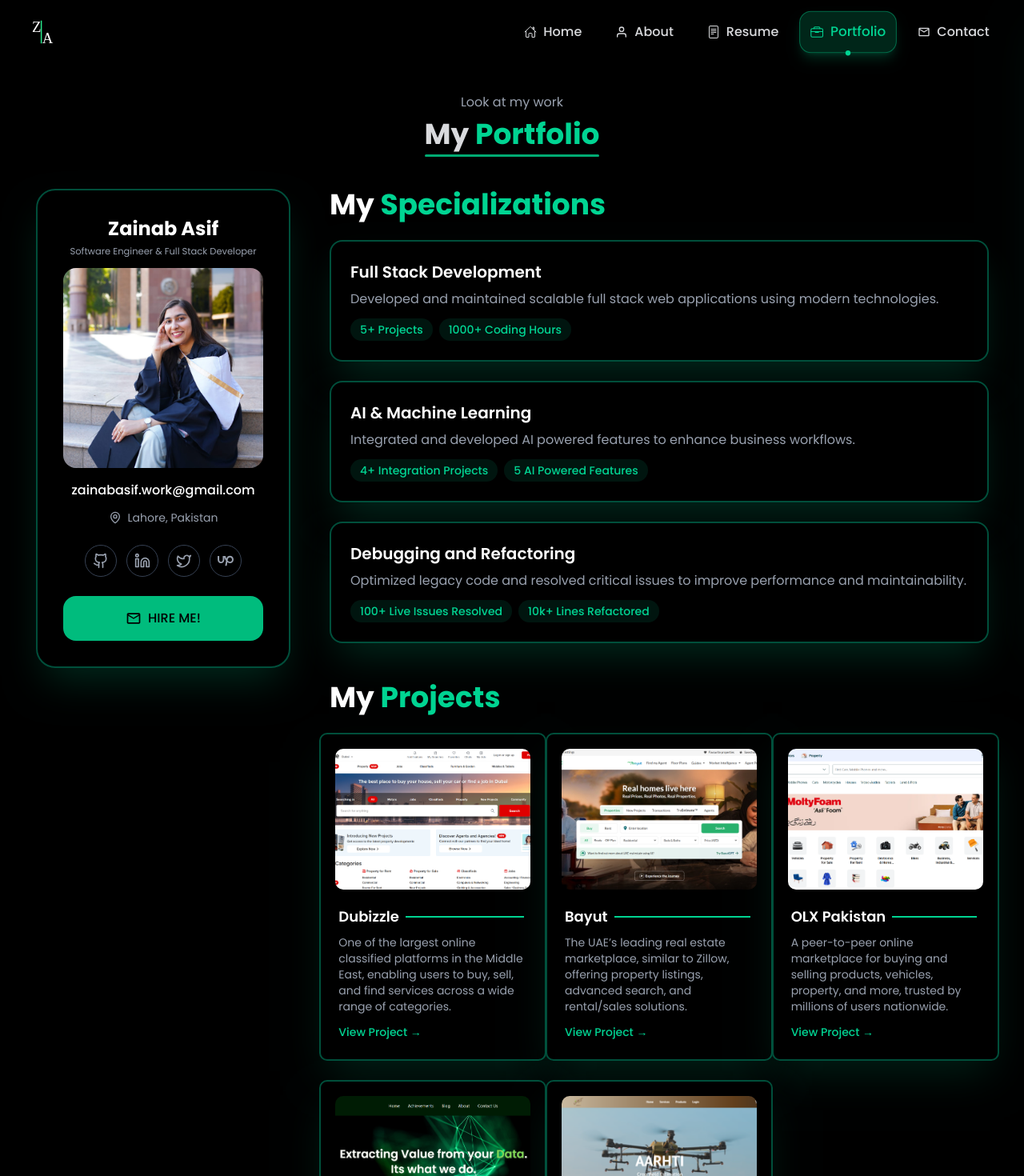
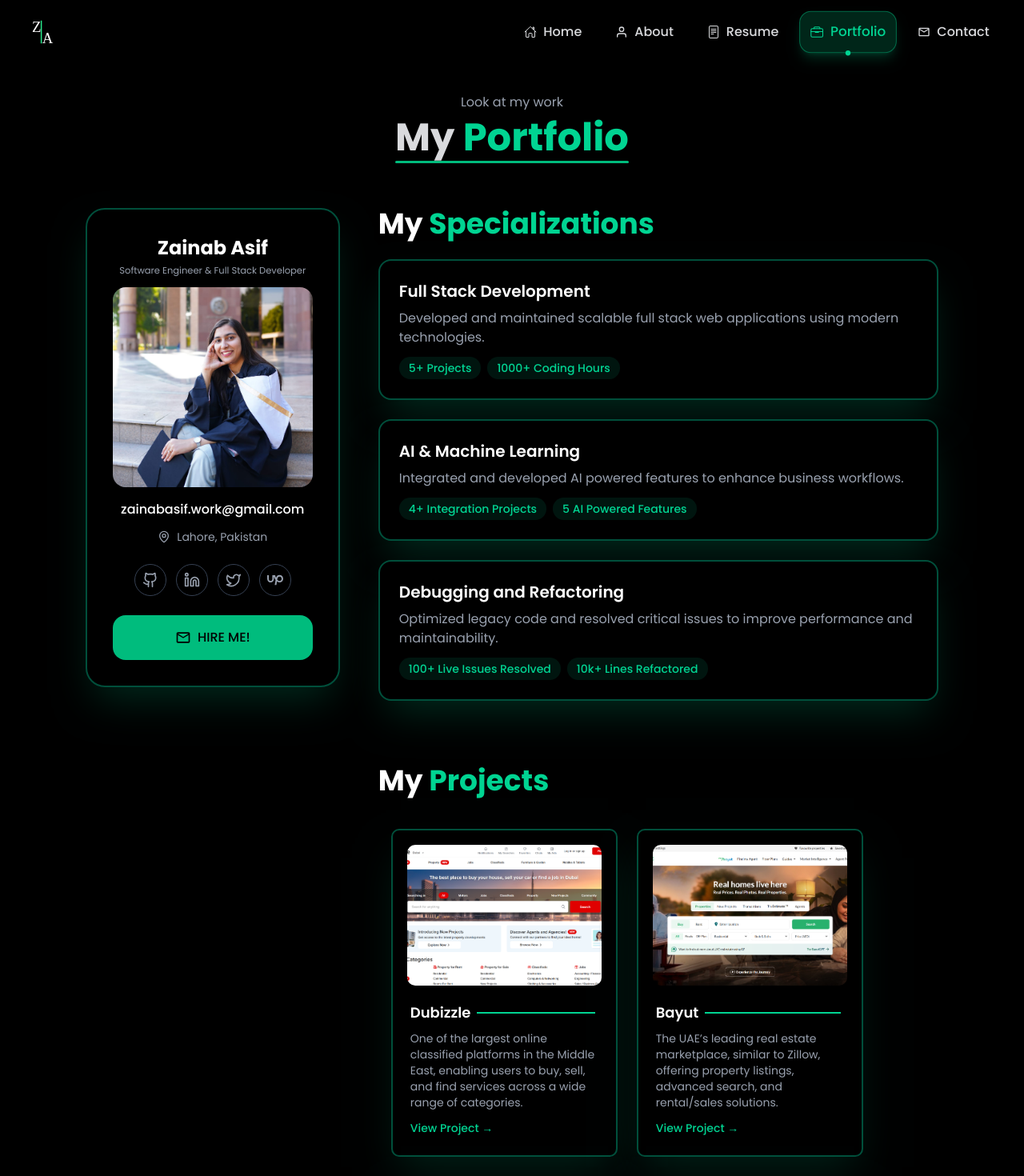
Before and after one commit to za-inab/zainab, a Next.js app: page /portfolio in a window 1280 px wide. Shown: the top 1470 px of the page at 80% size. Built offline with nearby package versions, Linux system fonts and the light colour scheme.

Commit message:
fixing responsiveness bugs

```diff
--- a/src/app/contact/page.tsx
+++ b/src/app/contact/page.tsx
@@ -7,23 +7,30 @@
 function ContactPage() {
   return (
     <div className="flex flex-col h-full w-full justify-center items-center">
+      <div className="min-h-screen bg-black relative w-[90%]">
         <div className="text-center mb-12 mt-2">
           <p className="text-gray-400 mb-2">Feel free to contact</p>
-        <h2 className="text-4xl font-bold relative inline-block">
+          <h2 className="text-3xl md:text-4xl lg:text-5xl font-bold mb-4 relative inline-block">
             Let&apos;s Work <span className="text-emerald-400">Together</span>
             {/* Animated underline */}
             <span className="absolute left-0 bottom-[-8px] w-full h-[3px] bg-emerald-500 animate-pulse rounded-full"></span>
           </h2>
         </div>
-      <div className="flex flex-col justify-around md:flex-row w-[85%] max-w-[1024px] min-h-screen bg-black gap-10 space-x-6 space-y-10 mb-10 md:space-y-0 ">
+
+        <div className="pb-16 px-4 md:px-8 relative">
+          <div className="max-w-7xl mx-auto flex flex-col lg:flex-row gap-8 gap-y-14 lg:gap-12 items-center lg:items-start justify-center min-h-[calc(100vh-144px)]">
             {/* Left Card */}
-        <div className="self-center sticky">
+            <div className="lg:sticky lg:top-24 flex-shrink-0 justify-items-center justify-center items-center">
               <ProfileCard {...profileData} />
             </div>
 
+            <div className="max-w-7xl justify-center items-center justify-items-center">
               {/* Contact Form */}
               <div className="self-center">
                 <ContactForm />
+              </div>
+            </div>
+          </div>
         </div>
       </div>
     </div>
--- a/src/app/portfolio/page.tsx
+++ b/src/app/portfolio/page.tsx
@@ -12,25 +12,38 @@
 function Portfolio() {
   return (
     <div className="flex flex-col h-full w-full justify-center items-center">
-      <div className="pb-16 px-4 md:px-8 relative z-10">
+      <div className="min-h-screen bg-black relative w-[90%]">
+        {/* The heading div */}
         <div className="text-center mb-12 mt-2">
           <p className="text-gray-400 mb-2">Look at my work</p>
-          <h2 className="text-4xl font-bold relative inline-block">
+          <h2 className="text-3xl md:text-4xl lg:text-5xl font-bold mb-4 relative inline-block">
             My <span className="text-emerald-400">Portfolio</span>
-            {/* Animated underline */}
             <span className="absolute left-0 bottom-[-8px] w-full h-[3px] bg-emerald-500 animate-pulse rounded-full"></span>
           </h2>
         </div>
-        <div className="max-w-7xl mx-auto flex flex-col lg:flex-row gap-8 lg:gap-12 items-start justify-center min-h-[calc(100vh-144px)] ">
-          {/* Sidebar (IntroCard placeholder, you can swap with your real component) */}
-          <div className="w-full lg:w-80 lg:sticky lg:top-24 flex-shrink-0 justify-items-center">
-            <ProfileCard {...profileData} />
-          </div>
 
-          {/* Scrollable Content */}
-          <div className="flex-1 max-w-4xl justify-items-center">
-            <SpecializationComponent data={SpecData.Spec as Specialization[]} />
-            <ProjectComponent data={ProjectsData.Projects as Project[]} />
+        {/* Main Container with proper spacing for navbar/footer */}
+        <div className="pb-16 px-6 md:px-8 relative">
+          <div className="max-w-7xl mx-auto flex flex-col lg:flex-row gap-8 gap-y-14 lg:gap-12 items-center lg:items-start justify-center min-h-[calc(100vh-144px)]">
+            {/* Profile Card - Side positioned on desktop, top on mobile */}
+            <div className="lg:sticky lg:top-24 flex-shrink-0 justify-items-center">
+              <ProfileCard {...profileData} />
+            </div>
+
+            {/* Main Content - Scrollable timeline and skills */}
+            <div className="flex-1 max-w-7xl justify-center items-center justify-items-center lg:justify-items-start w-full">
+              {/* Timeline Section */}
+              <div className="mb-20 w-full">
+                <SpecializationComponent
+                  data={SpecData.Spec as Specialization[]}
+                />
+              </div>
+
+              {/* Skills Section */}
+              <div className="text-center sm:text-left w-full">
+                <ProjectComponent data={ProjectsData.Projects as Project[]} />
+              </div>
+            </div>
           </div>
         </div>
       </div>
--- a/src/app/resume/page.tsx
+++ b/src/app/resume/page.tsx
@@ -9,8 +9,8 @@
 const ResumePage: React.FC = () => {
   return (
     <div className="flex flex-col h-full w-full justify-center items-center">
-      <div className="min-h-screen bg-black relative w-[80%]">
-        {/* Main Container with proper spacing for navbar/footer */}
+      <div className="min-h-screen bg-black relative w-[90%]">
+        {/* The heading div */}
         <div className="text-center mb-12 mt-2">
           <p className="text-gray-400 mb-2 text-sm md:text-[16px] lg:text-lg">
             Checkout my resume
@@ -21,7 +21,9 @@
             <span className="absolute left-0 bottom-[-8px] w-full h-[3px] bg-emerald-500 animate-pulse rounded-full"></span>
           </h2>
         </div>
-        <div className="pb-16 px-4 md:px-8 relative z-10">
+
+        {/* Main Container with proper spacing for navbar/footer */}
+        <div className="pb-16 px-4 md:px-8 relative">
           <div className="max-w-7xl mx-auto flex flex-col lg:flex-row gap-8 gap-y-14 lg:gap-12 items-center lg:items-start justify-center min-h-[calc(100vh-144px)]">
             {/* Profile Card - Side positioned on desktop, top on mobile */}
             <div className="lg:sticky lg:top-24 flex-shrink-0 justify-items-center">
@@ -29,7 +31,7 @@
             </div>
 
             {/* Main Content - Scrollable timeline and skills */}
-            <div className="flex-1 max-w-5xl justify-center items-center justify-items-center lg:justify-items-start">
+            <div className="flex-1 max-w-7xl justify-center items-center justify-items-center lg:justify-items-start">
               {/* Timeline Section */}
               <div className="mb-20">
                 <div className="mb-8 lg:mb-12 text-center sm:text-left">
--- a/src/components/ProjectComponent.tsx
+++ b/src/components/ProjectComponent.tsx
@@ -14,7 +14,7 @@
 
 const ProjectCard: React.FC<{ project: Project }> = ({ project }) => {
   return (
-    <div className="rounded-lg border-2 border-emerald-900 bg-black group hover:shadow-xl p-2.5 h-[410px] max-h-[410px] min-w-[283px] w-[355px] xl:w-[284px] hover:border-[1.5px] hover:border-emerald-400 shadow-2xl shadow-emerald-400/15 hover:shadow-emerald-500/20 transition-all duration-500">
+    <div className="rounded-lg border-2 border-emerald-900 bg-black group p-2.5 h-[410px] max-h-[500px] min-w-[283px] w-[355px] sm:w-[230px] shadow-2xl shadow-emerald-400/15 hover:border-[1.5px] hover:shadow-xl hover:border-emerald-400 hover:shadow-emerald-500/20 transition-all duration-500">
       <div className="relative w-full h-48 p-2">
         <Image
           src={project.photo}
@@ -55,7 +55,7 @@
     <h2 className="text-3xl md:text-4xl lg:text-4xl font-bold text-white mb-6">
       My <span className="text-emerald-400">Projects</span>
     </h2>
-    <div className="grid grid-cols-1 md:grid-cols-2 xl:grid-cols-3 gap-6 justify-items-center">
+    <div className="grid grid-cols-1 xl:grid-cols-2 2xl:grid-cols-3 gap-6 justify-items-center p-4">
       {data.map((p, i) => (
         <ProjectCard key={i} project={p} />
       ))}
--- a/src/components/navbar/Navbar.tsx
+++ b/src/components/navbar/Navbar.tsx
@@ -62,10 +62,10 @@
         {/* Mobile Sidebar */}
         <div
           className={cn(
-            "fixed top-0 right-0 h-screen w-80 transform transition-all duration-500 ease-out z-200",
+            "fixed top-0 right-0 min-h-screen w-80 transform transition-all duration-500 ease-out z-200",
             "bg-gradient-to-br from-gray-900/95 via-black/90 to-gray-950/95",
             "backdrop-blur-xl border-l border-emerald-500/20 shadow-2xl shadow-emerald-900/20",
-            isOpen ? "translate-x-0" : "translate-x-full"
+            isOpen ? "" : "hidden"
           )}
         >
           {/* Decorative top accent */}
```
Lines whose indentation alone changed are shown as unchanged.
